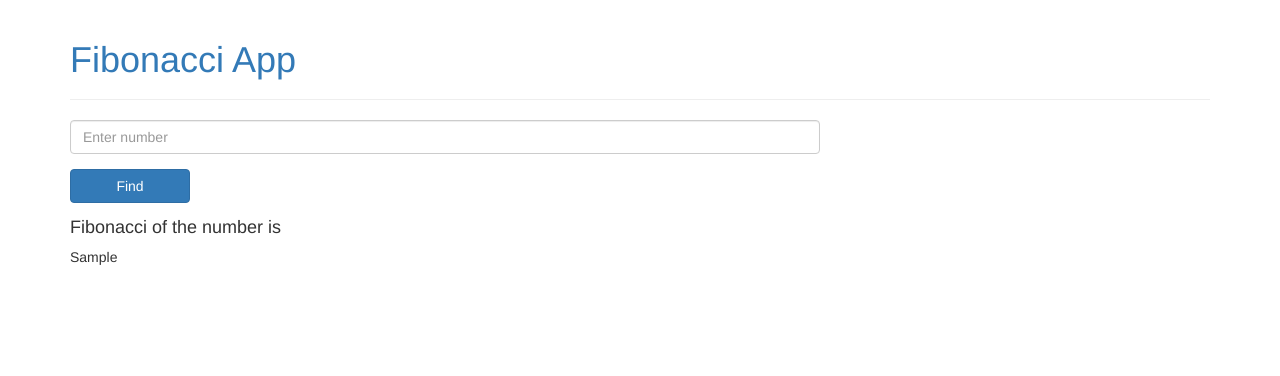
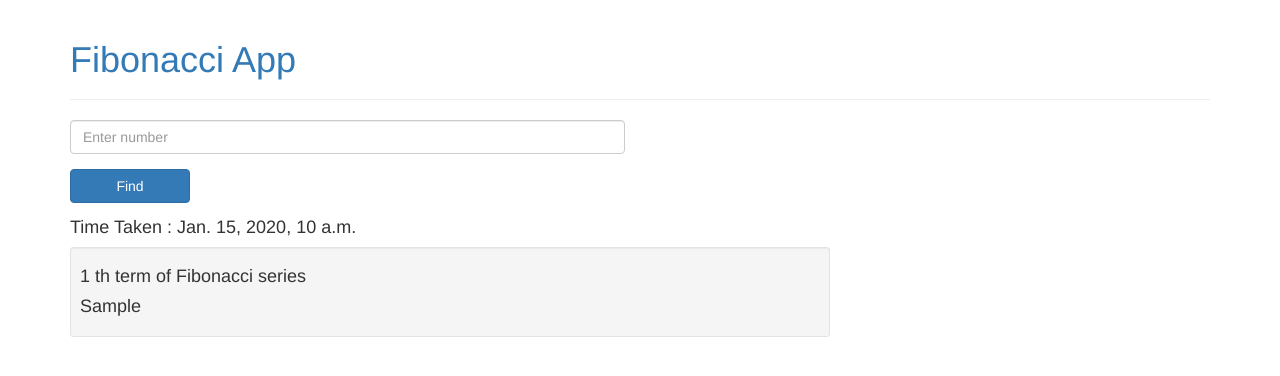
Before and after one commit to subhashhardaha/fibonacci, a Django app: template app/templates/app/index.html in a window 1280 px wide. Shown: the top 376 px of the page. Run offline with Django 3.2, Linux system fonts and the light colour scheme; the template is opened without the code that fills it: most values are stand-ins (such as "Sample title", 1, 10 or a date in 2020); some libraries are stand-ins or nearby versions.

Commit message:
Added logic to show the elapsed time to get the result

```diff
--- a/app/templates/app/index.html
+++ b/app/templates/app/index.html
@@ -4,8 +4,8 @@
    <form class="form-horizontal" method="POST">
        {% csrf_token %}
         <div class="form-group">
-            <div class="col-sm-8">
-                <input type="number" class="form-control" name="fibonacci_number" placeholder="Enter number">
+            <div class="col-sm-6">
+                <input type="number" class="form-control" name="fibonacci_number" placeholder="Enter number" required>
             </div>
         </div>
         <div class="form-group">
@@ -14,9 +14,18 @@
             </div>
         </div>
     </form>
-{% if fibonacci_value %}
-<h4>Fibonacci of the number is </h4>
-<p style="word-wrap: break-word;">{{ fibonacci_value }}</p>
+{% if time_taken %}
+<h4>Time Taken : {{ time_taken }}</h4>
+{% endif %}
+{% if fibonacci_value and fibonacci_number %}
+
+<div class="well well-sm col-sm-8">
+
+      <h4>{{ fibonacci_number }} th term of Fibonacci series</h4>
+
+
+      <h4 style="word-wrap: break-word;">{{ fibonacci_value }}</h4>
+</div>
 {% endif %}
 
 {% endblock %}
```
Also changed, not shown: app/views.py (+11 -1 lines).
